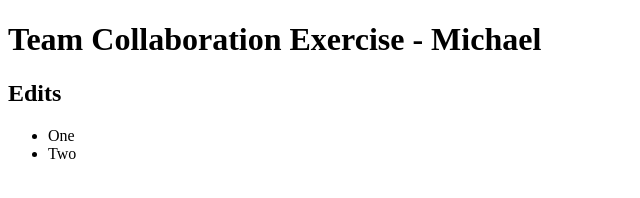
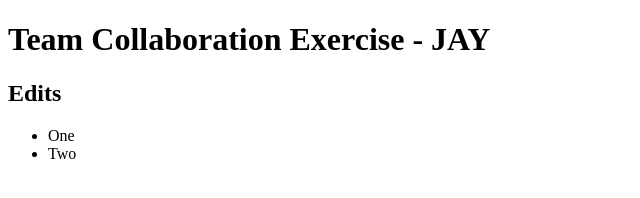
Before and after one commit to Chikin420/gitpractice, a plain HTML site: page index.html in a window 1280 px wide. Shown: the whole page, without its empty margins (0-640 px from the left). Drawn offline with Linux system fonts and the light colour scheme.

Commit message:
Change header name from Michael to JAY

```diff
--- a/index.html
+++ b/index.html
@@ -6,7 +6,7 @@
     <title>GitHub Collaboration Exercise</title>
   </head>
   <body>
-    <h1>Team Collaboration Exercise - Michael</h1>
+    <h1>Team Collaboration Exercise - JAY</h1>
 
     <h2>Edits</h2>
 
```
